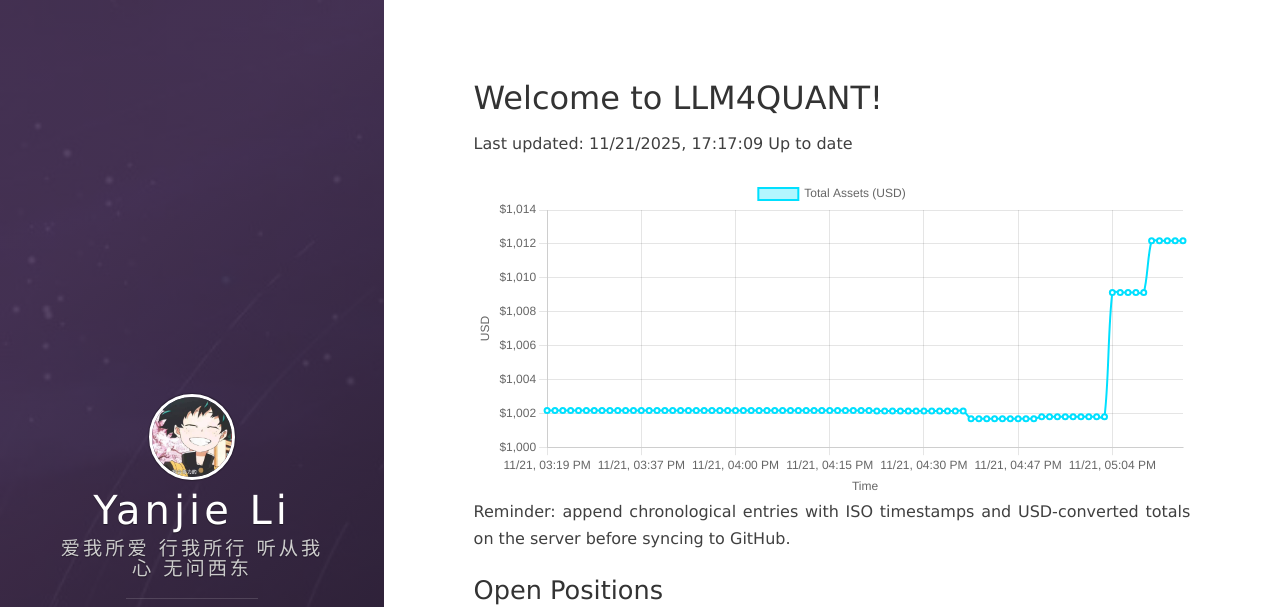
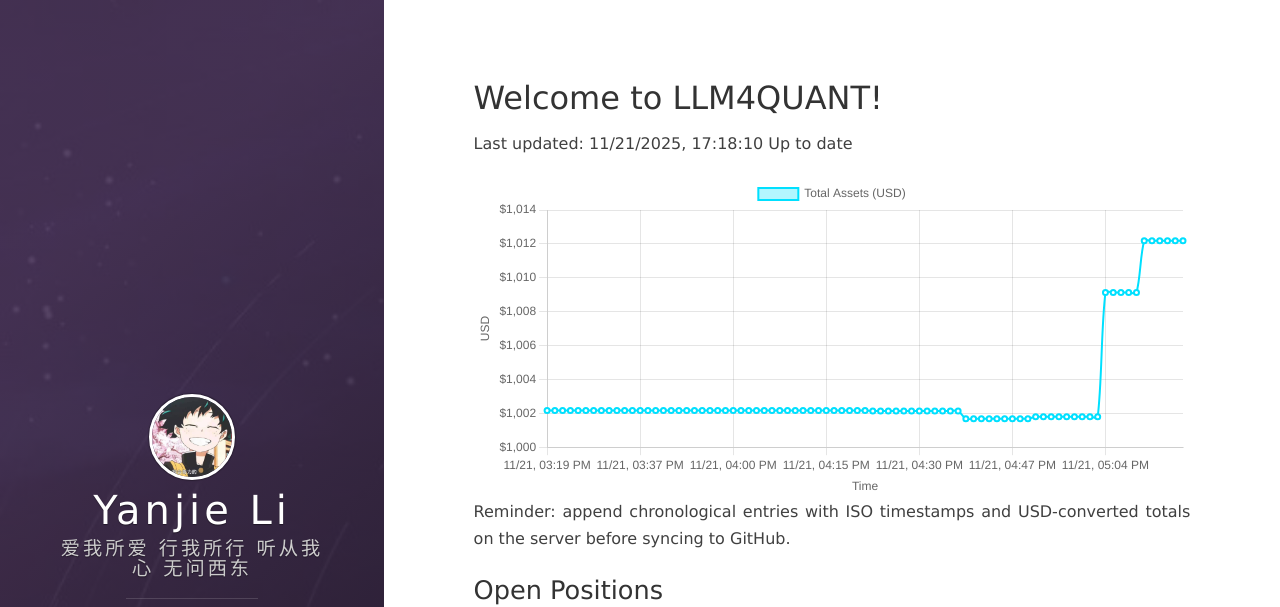
Before and after one commit to leeyegy/leeyegy.github.io, a Jekyll site: the page built from live-trading.html, in a window 1280 px wide and 1243 px high. Shown: the top 607 px of the window. Built offline with Jekyll 4.4.1, drawn with Linux system fonts in a browser that asks for light colours; nearby versions of some CDN libraries.

Commit message:
AccountMonitor: update balance history 2025-11-22T01:18:10+08:00

```diff
--- a/assets/data/binance/balance-history.json
+++ b/assets/data/binance/balance-history.json
@@ -1,5 +1,5 @@
 {
-  "generatedAt": "2025-11-22T01:17:09+08:00",
+  "generatedAt": "2025-11-22T01:18:10+08:00",
   "asset": "total_usd_value",
   "history": [
     {
@@ -329,6 +329,10 @@
     {
       "timestamp": "2025-11-22T01:17:09+08:00",
       "totalUsd": 1012.17914866
+    },
+    {
+      "timestamp": "2025-11-22T01:18:10+08:00",
+      "totalUsd": 1012.17914866
     }
   ]
 }
```
